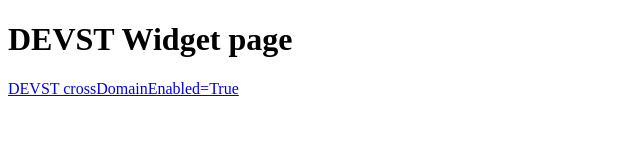
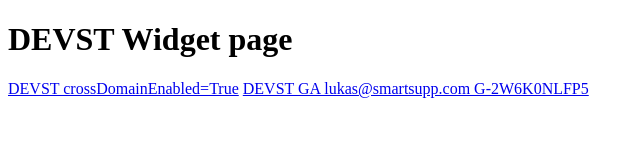
Before and after one commit to pelclukas/pelclukas.github.io, a plain HTML site: page devst/index.html in a window 1280 px wide. Shown: the whole page, without its empty margins (0-644 px from the left). Drawn offline with Linux system fonts and the light colour scheme.

Commit message:
Update index.html

```diff
--- a/devst/index.html
+++ b/devst/index.html
@@ -23,6 +23,7 @@
 <h1>DEVST Widget page</h1>
 
 <a href="/devst/devstcrossdomainenabledtrue.html">DEVST crossDomainEnabled=True</a>
+<a href="/devst/ga.html">DEVST GA lukas@smartsupp.com G-2W6K0NLFP5 </a>
 
 </body>
 </html>
```
